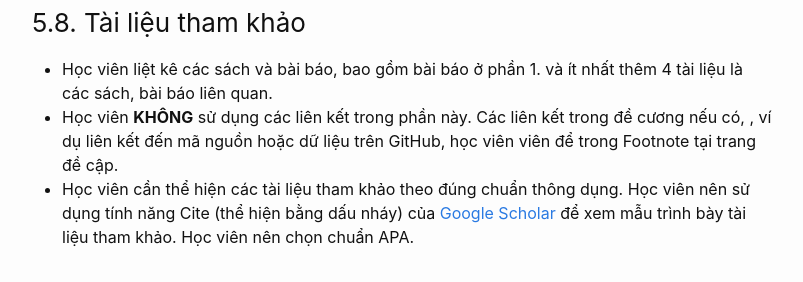
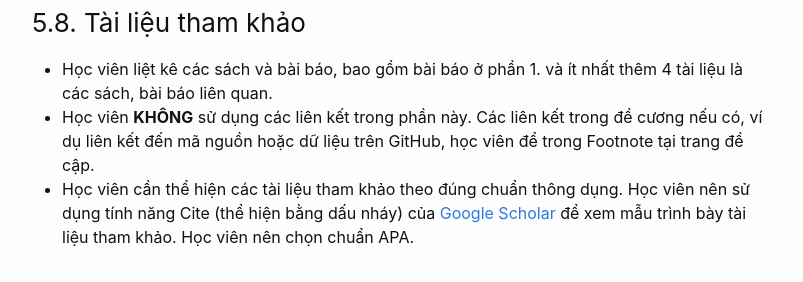
Before and after one commit to ngohuybien/ngohuybien.github.io, a Jekyll site: the page built from _posts/2024-01-22-master-thesis-proposal.md, in a window 1280 px wide and 900 px high, scrolled down 6296 px. Shown: the part 178-460 px from the top of the window, without its empty margins (238-1041 px from the left). Built offline with Jekyll 4.4.1, drawn with Linux system fonts in a browser that asks for light colours; some of the changed text lies outside the part shown.

Commit message:
Update 2024-01-22-master-thesis-proposal.md

```diff
--- a/_posts/2024-01-22-master-thesis-proposal.md
+++ b/_posts/2024-01-22-master-thesis-proposal.md
@@ -90,7 +90,7 @@
 Học viên cần liệt kê các sản phẩm đã có sẵn, mô tả nội dung các sản phẩm, có thể bao gồm nhưng không giới hạn các sản phẩm sau:
 * Giải pháp dự kiến áp dụng, học viên cần mô tả chi tiết **quy trình**, **kiến trúc**, **thuật toán**, **ngôn ngữ lập trình**, và **các công cụ** của giải pháp XYZ đề xuất bởi bài báo đã tìm hiểu. Học viên cần cung cấp liên kết đến các mã nguồn đã công bố có thể tải về được, dạng footnote, nếu bài báo đã có mã nguồn.
 * Các nguồn **dữ liệu và mã nguồn có sẵn** dự kiến sẽ được dùng để nghiên cứu, học viên cần mô tả chi tiết cấu trúc của nguồn dữ liệu và mã nguồn này. Học viên cần cung cấp liên kết đến các bộ dữ liệu có thể tải về được, dạng footnote.
-* Ảnh chụp kết quả chạy thử nghiệm mã nguồn và dữ liệu có sẵn.
+* **Ảnh chụp** kết quả chạy thử nghiệm mã nguồn và dữ liệu có sẵn.
 * Các **độ đo** sẽ dùng để so sánh, đánh giá các kết quả thu được.
 * Kết quả hay hệ thống sẽ dùng để so sánh với các kết quả sẽ thu được. Học viên cần cung cấp liên kết đến các kết quả hay hệ thống này, dạng footnote.
 * Danh sách những người dự kiến sẽ khảo sát (nếu có).
@@ -147,7 +147,7 @@
 
 ### 5.8. Tài liệu tham khảo
 * Học viên liệt kê các sách và bài báo, bao gồm bài báo ở phần 1. và ít nhất thêm 4 tài liệu là các sách, bài báo liên quan.
-* Học viên **KHÔNG** sử dụng các liên kết trong phần này. Các liên kết trong đề cương nếu có, , ví dụ liên kết đến mã nguồn hoặc dữ liệu trên GitHub, học viên viên để trong Footnote tại trang đề cập.
+* Học viên **KHÔNG** sử dụng các liên kết trong phần này. Các liên kết trong đề cương nếu có, ví dụ liên kết đến mã nguồn hoặc dữ liệu trên GitHub, học viên để trong Footnote tại trang đề cập.
 * Học viên cần thể hiện các tài liệu tham khảo theo đúng chuẩn thông dụng. Học viên nên sử dụng tính năng Cite (thể hiện bằng dấu nháy) của <a href target = "blank" href = "https://scholar.google.com/scholar?hl=en&as_sdt=0%2C5&q=Efficient+backprop">Google Scholar</a> để xem mẫu trình bày tài liệu tham khảo. Học viên nên chọn chuẩn APA.
 
 ## 6. Công cụ viết đề cương
```
